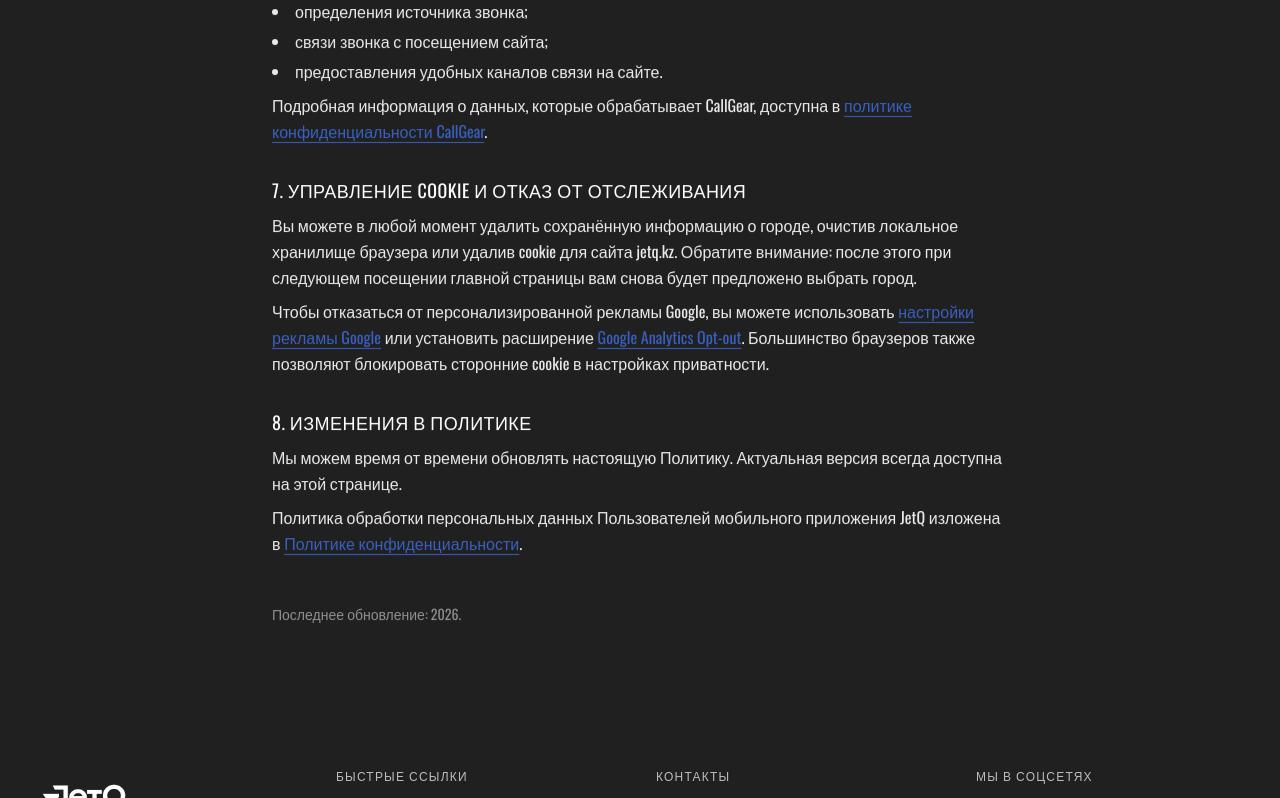
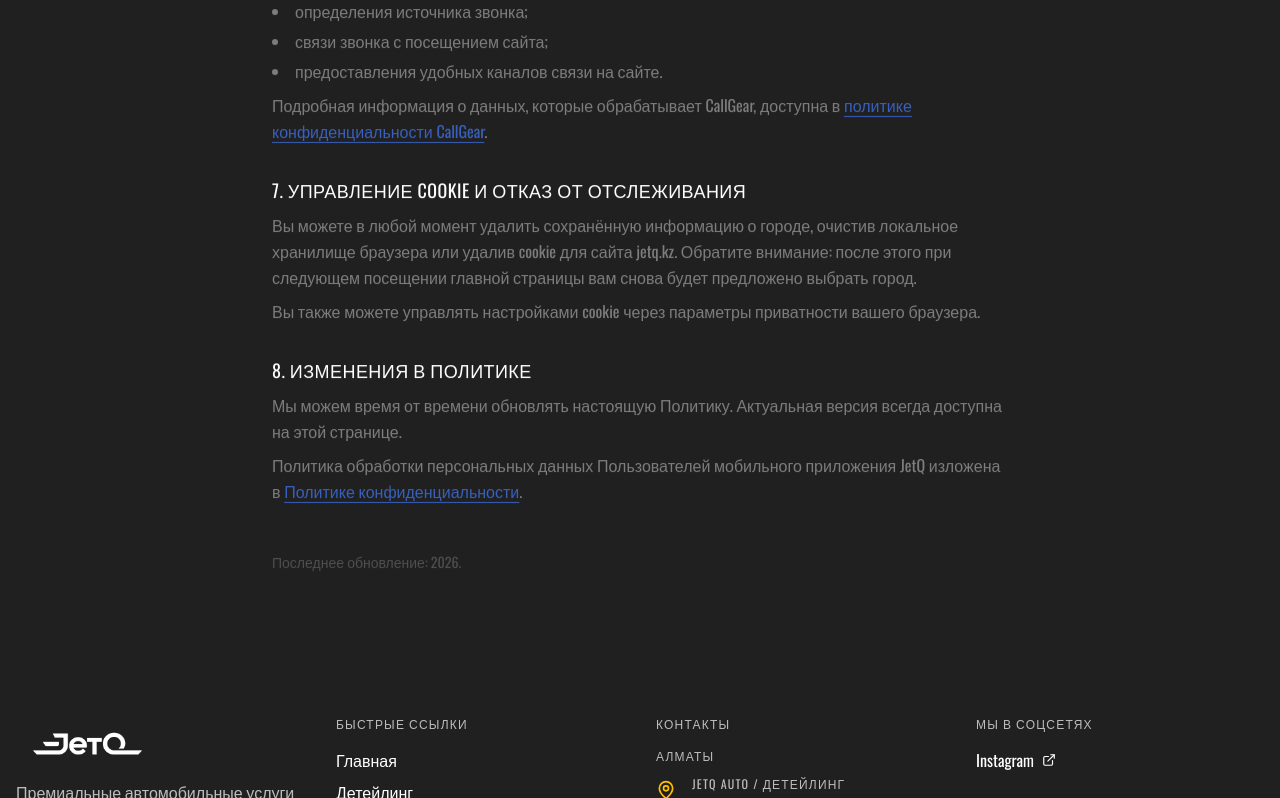
Before and after one commit to Zeinullahh/jetq.kz, a Next.js app: page /cookie-policy in a window 1280 px wide. Shown: the part 1396-2194 px from the top of the page. Built offline with nearby package versions, Linux system fonts and the light colour scheme.

Commit message:
fix: theme-aware legal pages, correct numbering, remove ad opt-out

```diff
--- a/app/cookie-policy/page.tsx
+++ b/app/cookie-policy/page.tsx
@@ -16,7 +16,7 @@
       lastUpdated={`Последнее обновление: ${year}.`}
     >
       <div>
-        <h2 className="text-lg font-normal uppercase tracking-wide text-white">
+        <h2 className="text-lg font-normal uppercase tracking-wide text-foreground">
           1. Общие положения
         </h2>
         <p className="mt-2">
@@ -46,7 +46,7 @@
       </div>
 
       <div>
-        <h2 className="text-lg font-normal uppercase tracking-wide text-white">
+        <h2 className="text-lg font-normal uppercase tracking-wide text-foreground">
           2. Что такое cookie
         </h2>
         <p className="mt-2">
@@ -58,7 +58,7 @@
       </div>
 
       <div>
-        <h2 className="text-lg font-normal uppercase tracking-wide text-white">
+        <h2 className="text-lg font-normal uppercase tracking-wide text-foreground">
           3. Какие технологии мы используем
         </h2>
         <p className="mt-2">
@@ -69,7 +69,7 @@
       </div>
 
       <div>
-        <h2 className="text-lg font-normal uppercase tracking-wide text-white">
+        <h2 className="text-lg font-normal uppercase tracking-wide text-foreground">
           4. Необходимые и функциональные cookie
         </h2>
         <p className="mt-2">
@@ -98,7 +98,7 @@
       </div>
 
       <div>
-        <h2 className="text-lg font-normal uppercase tracking-wide text-white">
+        <h2 className="text-lg font-normal uppercase tracking-wide text-foreground">
           5. Аналитика и отслеживание конверсий
         </h2>
         <p className="mt-2">
@@ -131,7 +131,7 @@
       </div>
 
       <div>
-        <h2 className="text-lg font-normal uppercase tracking-wide text-white">
+        <h2 className="text-lg font-normal uppercase tracking-wide text-foreground">
           6. Коллтрекинг и коммуникации
         </h2>
         <p className="mt-2">
@@ -162,7 +162,7 @@
       </div>
 
       <div>
-        <h2 className="text-lg font-normal uppercase tracking-wide text-white">
+        <h2 className="text-lg font-normal uppercase tracking-wide text-foreground">
           7. Управление cookie и отказ от отслеживания
         </h2>
         <p className="mt-2">
@@ -172,32 +172,13 @@
           главной страницы вам снова будет предложено выбрать город.
         </p>
         <p className="mt-2">
-          Чтобы отказаться от персонализированной рекламы Google, вы можете
-          использовать{" "}
-          <a
-            href="https://adssettings.google.com/authenticated"
-            target="_blank"
-            rel="noopener noreferrer"
-            className="text-link-blue underline underline-offset-4"
-          >
-            настройки рекламы Google
-          </a>{" "}
-          или установить расширение{" "}
-          <a
-            href="https://tools.google.com/dlpage/gaoptout"
-            target="_blank"
-            rel="noopener noreferrer"
-            className="text-link-blue underline underline-offset-4"
-          >
-            Google Analytics Opt-out
-          </a>
-          . Большинство браузеров также позволяют блокировать сторонние
-          cookie в настройках приватности.
+          Вы также можете управлять настройками cookie через параметры
+          приватности вашего браузера.
         </p>
       </div>
 
       <div>
-        <h2 className="text-lg font-normal uppercase tracking-wide text-white">
+        <h2 className="text-lg font-normal uppercase tracking-wide text-foreground">
           8. Изменения в Политике
         </h2>
         <p className="mt-2">
--- a/app/privacy-policy/page.tsx
+++ b/app/privacy-policy/page.tsx
@@ -25,7 +25,7 @@
           Пользователей сайта{" "}
           <a
             href="https://jetq.kz"
-            className="text-foreground underline underline-offset-4"
+            className="text-link-blue underline underline-offset-4"
           >
             jetq.kz
           </a>{" "}
@@ -142,8 +142,8 @@
       </div>
 
       <div id="cookies">
-        <h2 className="text-lg font-normal uppercase tracking-wide text-white">
-          5. Файлы cookie на сайте
+        <h2 className="text-lg font-normal uppercase tracking-wide text-foreground">
+          7. Файлы cookie на сайте
         </h2>
         <p className="mt-2">
           Информация об использовании файлов cookie и схожих технологий
@@ -160,8 +160,8 @@
       </div>
 
       <div>
-        <h2 className="text-lg font-normal uppercase tracking-wide text-white">
-          6. Права субъекта данных
+        <h2 className="text-lg font-normal uppercase tracking-wide text-foreground">
+          5. Права субъекта данных
         </h2>
         <p className="mt-2">
           В соответствии с законодательством Республики Казахстан Пользователь
@@ -208,14 +208,14 @@
 
       <div>
         <h2 className="text-lg font-normal uppercase tracking-wide text-foreground">
-          7. Изменения в Политике и контакты
+          8. Изменения в Политике и контакты
         </h2>
         <p className="mt-2">
           JetQ может время от времени обновлять настоящую Политику. Актуальная
           версия всегда доступна на странице{" "}
           <a
             href="https://jetq.kz/privacy-policy/"
-            className="text-foreground underline underline-offset-4"
+            className="text-link-blue underline underline-offset-4"
           >
             jetq.kz/privacy-policy
           </a>
--- a/components/legal-page.tsx
+++ b/components/legal-page.tsx
@@ -10,15 +10,15 @@
 
 export function LegalPage({ title, lastUpdated, children }: LegalPageProps) {
   return (
-    <section className="min-h-screen bg-charcoal py-24 text-white">
+    <section className="min-h-screen bg-background dark:bg-charcoal py-24 text-foreground">
       <div className="mx-auto max-w-3xl px-4">
         <h1 className="text-center text-3xl font-normal uppercase tracking-tight md:text-4xl">
           {title}
         </h1>
-        <div className="mt-12 space-y-8 text-base leading-relaxed text-white/90">
+        <div className="mt-12 space-y-8 text-base leading-relaxed text-muted-foreground">
           {children}
         </div>
-        <p className="mt-12 text-sm text-white/50">{lastUpdated}</p>
+        <p className="mt-12 text-sm text-muted-foreground/50">{lastUpdated}</p>
       </div>
     </section>
   );
```
